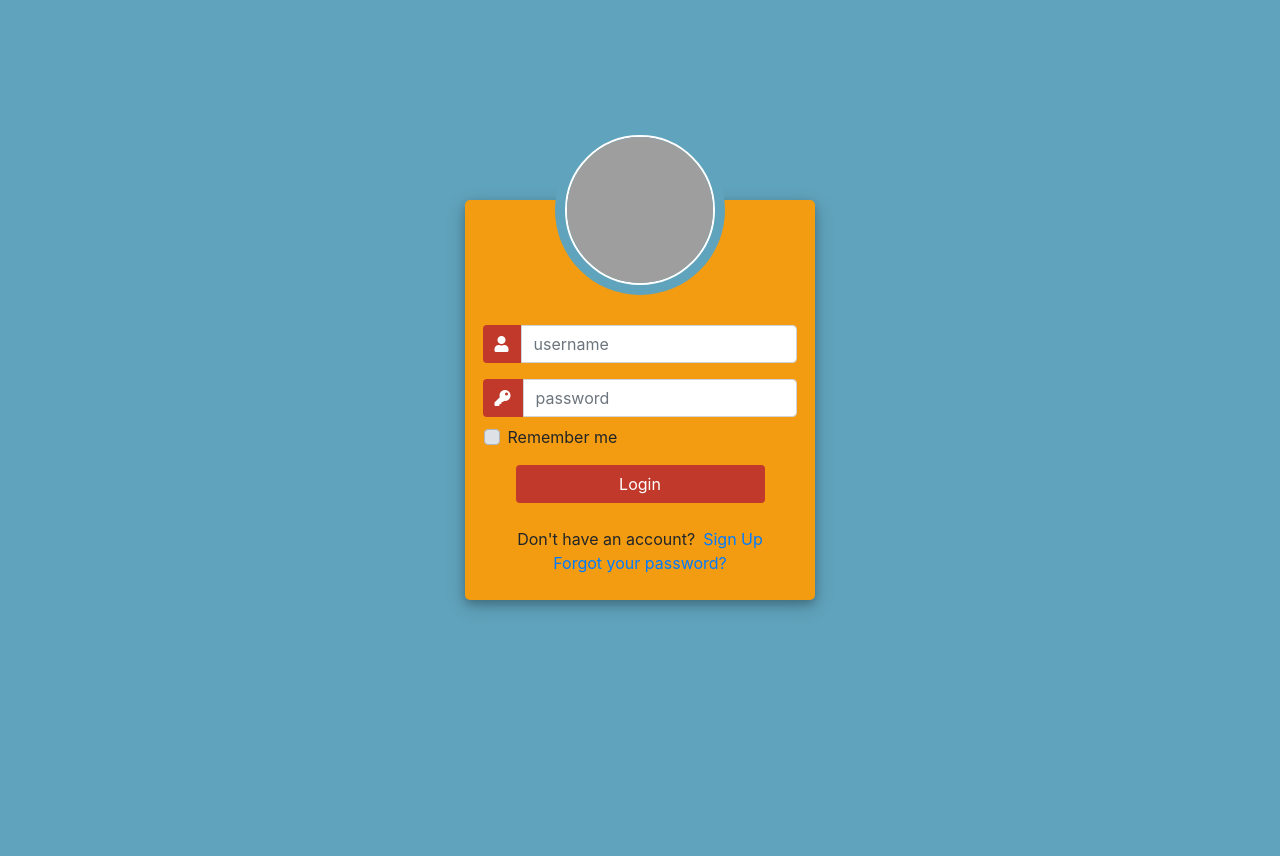
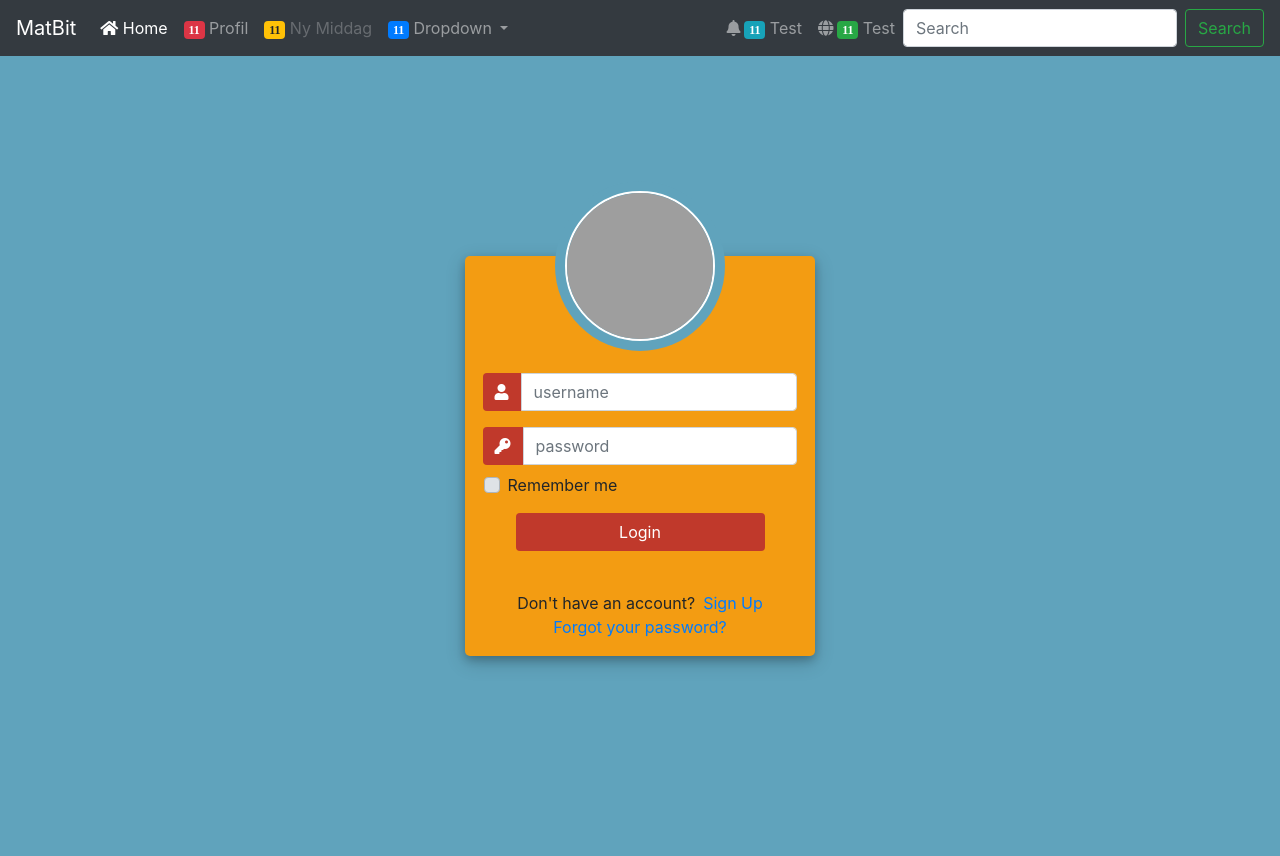
Before and after one commit to Sanketb2312/MatBiTNTNU, a Django app: page / in a window 1280 px wide. Before the commit the page ends 611 px from the top, so only its background shows below. Run offline with Django 3.2, Linux system fonts and the light colour scheme; some libraries are stand-ins or nearby versions; grey boxes are pictures that could not be loaded.

Commit message:
(#1) Navigasjonsbar implementert, STATICFILES_DIRS lagt til, og static mappe for CSS kode er lagt til

```diff
--- a/MatBit/MatBit/urls.py
+++ b/MatBit/MatBit/urls.py
@@ -4,5 +4,6 @@ from . import views
 
 urlpatterns = [
     path('', views.frontpage, name='forside'),
-path('register/', views.register, name="register")
+path('register/', views.register, name="register"),
+path('loginn/', views.loginn, name="loginn")
 ]
--- a/MatBit/MatBit/views.py
+++ b/MatBit/MatBit/views.py
@@ -10,3 +10,5 @@ def frontpage(request):
 def register(request):
     template = loader.get_template("registerUser.html")
     return HttpResponse(template.render())
+def loginn(request):
+    return render(request, 'loginn.html')
--- a/MatBit/src/settings.py
+++ b/MatBit/src/settings.py
@@ -11,6 +11,8 @@ https://docs.djangoproject.com/en/3.1/ref/settings/
 """
 
 from pathlib import Path
+import mimetypes
+mimetypes.add_type("/CSSDocs/registerUser", ".css", True)
 
 # Build paths inside the project like this: BASE_DIR / 'subdir'.
 BASE_DIR = Path(__file__).resolve().parent.parent
@@ -26,6 +28,9 @@ SECRET_KEY = 'j8va-$6(&1_&jn*o9tliou5hlx2t9&!hqu(-at)!$f=8k8jl=w'
 DEBUG = True
 
 ALLOWED_HOSTS = []
+STATICFILES_DIRS = [
+    "../../Middagsarrangement/MatBit/static"
+]
 
 
 # Application definition
--- /dev/null
+++ b/MatBit/static/CSSDocs/frontpage.css
@@ -0,0 +1,70 @@
+
+        	body,
+		html {
+			margin: 0;
+			padding: 0;
+			height: 100%;
+			background: #60a3bc !important;
+		}
+		.user_card {
+			height: 400px;
+			width: 350px;
+			margin-top: auto;
+			margin-bottom: auto;
+			background: #f39c12;
+			position: relative;
+			display: flex;
+			justify-content: center;
+			flex-direction: column;
+			padding: 10px;
+			box-shadow: 0 4px 8px 0 rgba(0, 0, 0, 0.2), 0 6px 20px 0 rgba(0, 0, 0, 0.19);
+			-webkit-box-shadow: 0 4px 8px 0 rgba(0, 0, 0, 0.2), 0 6px 20px 0 rgba(0, 0, 0, 0.19);
+			-moz-box-shadow: 0 4px 8px 0 rgba(0, 0, 0, 0.2), 0 6px 20px 0 rgba(0, 0, 0, 0.19);
+			border-radius: 5px;
+
+		}
+		.brand_logo_container {
+			position: absolute;
+			height: 170px;
+			width: 170px;
+			top: -75px;
+			border-radius: 50%;
+			background: #60a3bc;
+			padding: 10px;
+			text-align: center;
+		}
+		.brand_logo {
+			height: 150px;
+			width: 150px;
+			border-radius: 50%;
+			border: 2px solid white;
+		}
+		.form_container {
+			margin-top: 100px;
+		}
+		.login_btn {
+			width: 100%;
+			background: #c0392b !important;
+			color: white !important;
+		}
+		.login_btn:focus {
+			box-shadow: none !important;
+			outline: 0px !important;
+		}
+		.login_container {
+			padding: 0 2rem;
+		}
+		.input-group-text {
+			background: #c0392b !important;
+			color: white !important;
+			border: 0 !important;
+			border-radius: 0.25rem 0 0 0.25rem !important;
+		}
+		.input_user,
+		.input_pass:focus {
+			box-shadow: none !important;
+			outline: 0px !important;
+		}
+		.custom-checkbox .custom-control-input:checked~.custom-control-label::before {
+			background-color: #c0392b !important;
+		}
--- a/MatBit/templates/frontpage.html
+++ b/MatBit/templates/frontpage.html
@@ -1,87 +1,14 @@
-<!DOCTYPE html>
-<html lang="en">
+{% extends 'layout.html' %}
+{% block content %}
+{% load static %}
+
 <head>
     <meta charset="UTF-8">
     <title>Title</title>
     <link rel="stylesheet" href="https://stackpath.bootstrapcdn.com/bootstrap/4.3.1/css/bootstrap.min.css" integrity="sha384-ggOyR0iXCbMQv3Xipma34MD+dH/1fQ784/j6cY/iJTQUOhcWr7x9JvoRxT2MZw1T" crossorigin="anonymous">
-    <style>
-
-        	body,
-		html {
-			margin: 0;
-			padding: 0;
-			height: 100%;
-			background: #60a3bc !important;
-		}
-		.user_card {
-			height: 400px;
-			width: 350px;
-			margin-top: auto;
-			margin-bottom: auto;
-			background: #f39c12;
-			position: relative;
-			display: flex;
-			justify-content: center;
-			flex-direction: column;
-			padding: 10px;
-			box-shadow: 0 4px 8px 0 rgba(0, 0, 0, 0.2), 0 6px 20px 0 rgba(0, 0, 0, 0.19);
-			-webkit-box-shadow: 0 4px 8px 0 rgba(0, 0, 0, 0.2), 0 6px 20px 0 rgba(0, 0, 0, 0.19);
-			-moz-box-shadow: 0 4px 8px 0 rgba(0, 0, 0, 0.2), 0 6px 20px 0 rgba(0, 0, 0, 0.19);
-			border-radius: 5px;
-
-		}
-		.brand_logo_container {
-			position: absolute;
-			height: 170px;
-			width: 170px;
-			top: -75px;
-			border-radius: 50%;
-			background: #60a3bc;
-			padding: 10px;
-			text-align: center;
-		}
-		.brand_logo {
-			height: 150px;
-			width: 150px;
-			border-radius: 50%;
-			border: 2px solid white;
-		}
-		.form_container {
-			margin-top: 100px;
-		}
-		.login_btn {
-			width: 100%;
-			background: #c0392b !important;
-			color: white !important;
-		}
-		.login_btn:focus {
-			box-shadow: none !important;
-			outline: 0px !important;
-		}
-		.login_container {
-			padding: 0 2rem;
-		}
-		.input-group-text {
-			background: #c0392b !important;
-			color: white !important;
-			border: 0 !important;
-			border-radius: 0.25rem 0 0 0.25rem !important;
-		}
-		.input_user,
-		.input_pass:focus {
-			box-shadow: none !important;
-			outline: 0px !important;
-		}
-		.custom-checkbox .custom-control-input:checked~.custom-control-label::before {
-			background-color: #c0392b !important;
-		}
-    </style>
-
-
+	<link rel="stylesheet" href="{% static 'CSSDocs/frontpage.css' %}">
 </head>
 <body>
-    {% block content %}
-    {% endblock content %}
     <script src="https://code.jquery.com/jquery-1.12.4.min.js" integrity="sha256-ZosEbRLbNQzLpnKIkEdrPv7lOy9C27hHQ+Xp8a4MxAQ=" crossorigin="anonymous"></script>
     <script src="https://stackpath.bootstrapcdn.com/bootstrap/4.3.1/js/bootstrap.min.js" integrity="sha384-JjSmVgyd0p3pXB1rRibZUAYoIIy6OrQ6VrjIEaFf/nJGzIxFDsf4x0xIM+B07jRM" crossorigin="anonymous"></script>
 
@@ -118,14 +45,14 @@
 							</div>
 						</div>
 							<div class="d-flex justify-content-center mt-3 login_container">
-								<button type="button" onclick="location.href= '{% url 'register' %}'" name="button" class="btn login_btn">Login</button>
+								<button type="button" onclick="location.href= '{% url 'loginn' %}'" name="button" class="btn login_btn">Login</button>
 				   </div>
 					</form>
 				</div>
 
 				<div class="mt-4">
 					<div class="d-flex justify-content-center links">
-						Don't have an account? <a href="#" class="ml-2">Sign Up</a>
+						Don't have an account? <a href="{% url 'register' %}" class="ml-2">Sign Up</a>
 					</div>
 					<div class="d-flex justify-content-center links">
 						<a href="#">Forgot your password?</a>
@@ -136,4 +63,5 @@
 	</div>
 
 </body>
-</html>
+
+{% endblock %}
--- a/MatBit/templates/layout.html
+++ b/MatBit/templates/layout.html
@@ -1,4 +1,81 @@
-{% block content %}
-    <h1>MatBit</h1>
-    <p>This is the home page</p>
-{% endblock content %}
+{% load static %}
+<link href="//maxcdn.bootstrapcdn.com/bootstrap/4.1.1/css/bootstrap.min.css" rel="stylesheet" id="bootstrap-css">
+<script src="//maxcdn.bootstrapcdn.com/bootstrap/4.1.1/js/bootstrap.min.js"></script>
+<script src="//cdnjs.cloudflare.com/ajax/libs/jquery/3.2.1/jquery.min.js"></script>
+<!------ Include the above in your HEAD tag ---------->
+
+<nav class="navbar navbar-icon-top navbar-expand-lg navbar-dark bg-dark">
+  <a class="navbar-brand" href="#">MatBit</a>
+  <button class="navbar-toggler" type="button" data-toggle="collapse" data-target="#navbarSupportedContent" aria-controls="navbarSupportedContent" aria-expanded="false" aria-label="Toggle navigation">
+    <span class="navbar-toggler-icon"></span>
+  </button>
+
+  <div class="collapse navbar-collapse" id="navbarSupportedContent">
+    <ul class="navbar-nav mr-auto">
+      <li class="nav-item active">
+        <a class="nav-link" href="#">
+          <i class="fa fa-home"></i>
+          Home
+          <span class="sr-only">(current)</span>
+          </a>
+      </li>
+      <li class="nav-item">
+        <a class="nav-link" href="#">
+          <i class="fa fa-envelope-o">
+            <span class="badge badge-danger">11</span>
+          </i>
+          Profil
+        </a>
+      </li>
+      <li class="nav-item">
+        <a class="nav-link disabled" href="#">
+          <i class="fa fa-envelope-o">
+            <span class="badge badge-warning">11</span>
+          </i>
+          Ny Middag
+        </a>
+      </li>
+      <li class="nav-item dropdown">
+        <a class="nav-link dropdown-toggle" href="#" id="navbarDropdown" role="button" data-toggle="dropdown" aria-haspopup="true" aria-expanded="false">
+          <i class="fa fa-envelope-o">
+            <span class="badge badge-primary">11</span>
+          </i>
+          Dropdown
+        </a>
+        <div class="dropdown-menu" aria-labelledby="navbarDropdown">
+          <a class="dropdown-item" href="#">Action</a>
+          <a class="dropdown-item" href="#">Another action</a>
+          <div class="dropdown-divider"></div>
+          <a class="dropdown-item" href="#">Something else here</a>
+        </div>
+      </li>
+    </ul>
+    <ul class="navbar-nav ">
+      <li class="nav-item">
+        <a class="nav-link" href="#">
+          <i class="fa fa-bell">
+            <span class="badge badge-info">11</span>
+          </i>
+          Test
+        </a>
+      </li>
+      <li class="nav-item">
+        <a class="nav-link" href="#">
+          <i class="fa fa-globe">
+            <span class="badge badge-success">11</span>
+          </i>
+          Test
+        </a>
+      </li>
+    </ul>
+    <form class="form-inline my-2 my-lg-0">
+      <input class="form-control mr-sm-2" type="text" placeholder="Search" aria-label="Search">
+      <button class="btn btn-outline-success my-2 my-sm-0" type="submit">Search</button>
+    </form>
+  </div>
+</nav>
+
+<div>
+    {% block content %}
+{% endblock %}
+</div>
--- /dev/null
+++ b/MatBit/templates/loginn.html
@@ -0,0 +1 @@
+{% extends 'layout.html' %}
```
Also changed, not shown: MatBit/static/CSSDocs/layout.css (added, +115 -0 lines), MatBit/templates/registerUser.html (+9 -7 lines), MatBit/static/CSSDocs/registerUser.css (renamed from MatBit/CSSDocs/registerUser.css).
